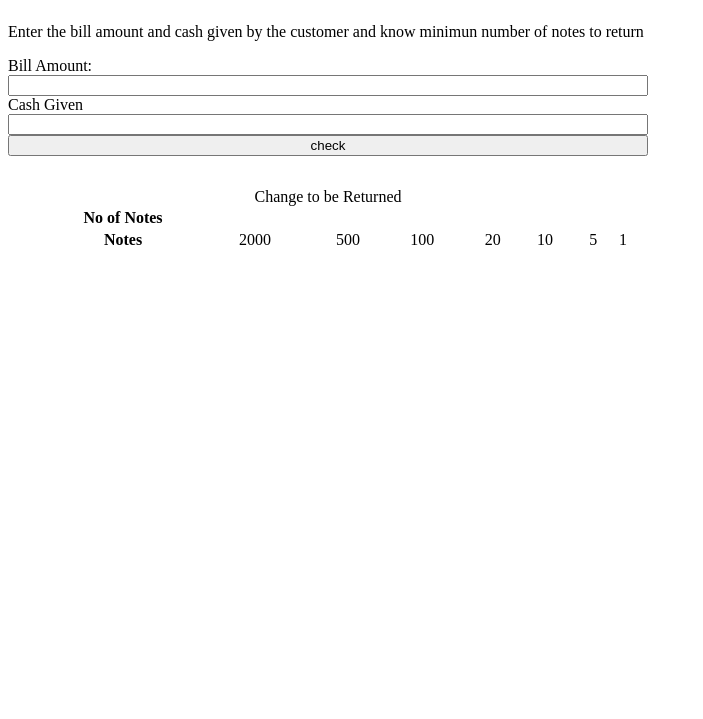
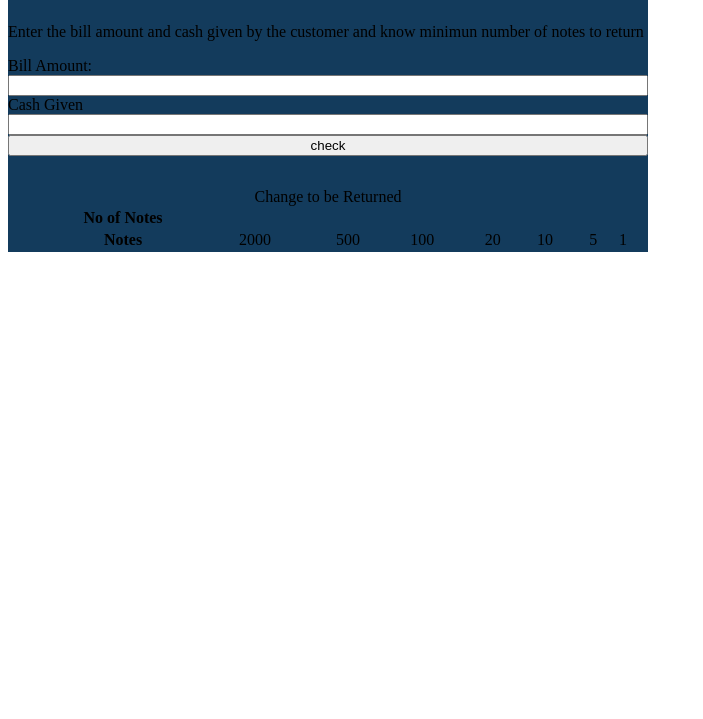
Before and after one commit to krishanu2911/markTen_cashRegister_neogCamp, a plain HTML site: page index.html in a window 1280 px wide. Shown: the part 81-800 px from the top of the page, without its empty margins (0-703 px from the left). Drawn offline with Linux system fonts and the light colour scheme.

Commit message:
testing bg color

```diff
--- a/styles.css
+++ b/styles.css
@@ -2,6 +2,6 @@
     display: flex;
     flex-direction: column;
     width: 50vw;
-
+    background-color: #133B5C;
 
 }
```
